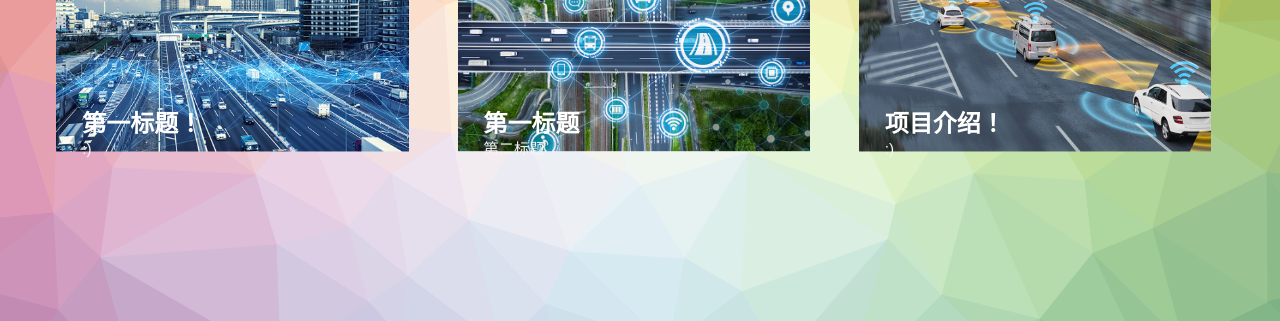
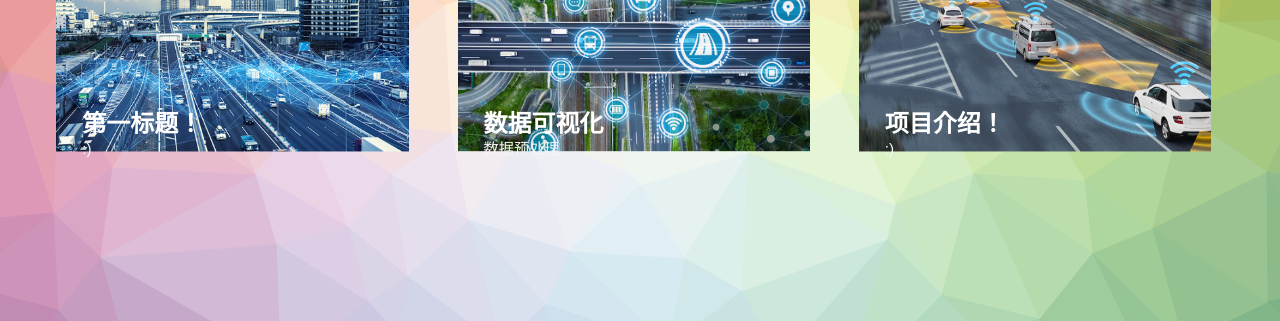
Before and after one commit to Emroy-can/Blog, a Jekyll site: the page built from index.html, in a window 1280 px wide. Shown: the part 396-717 px from the top of the page. Built offline with Jekyll 4.4.1, drawn with Linux system fonts in a browser that asks for light colours.

Commit message:
Update 2021-12-13-dog-year-start.md

```diff
--- a/_posts/2021-12-13-dog-year-start.md
+++ b/_posts/2021-12-13-dog-year-start.md
@@ -1,9 +1,12 @@
 ---
-title:  "第一标题"
-subtitle: "第二标题"
+title:  "数据可视化"
+subtitle: "数据预处理"
 author: "*******"
 avatar: "assets/images/authors/logo.jpg"
 image: "assets/images/1.jpg"
 ---
 
-待补充
+#### 数据可视化图像展示
+
+
+#### 可视化结果描述
```
